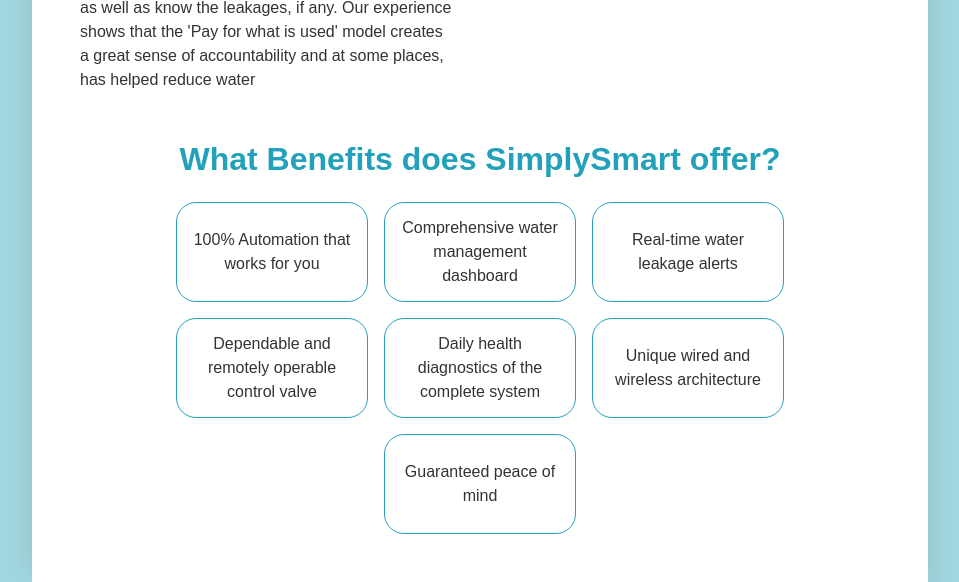
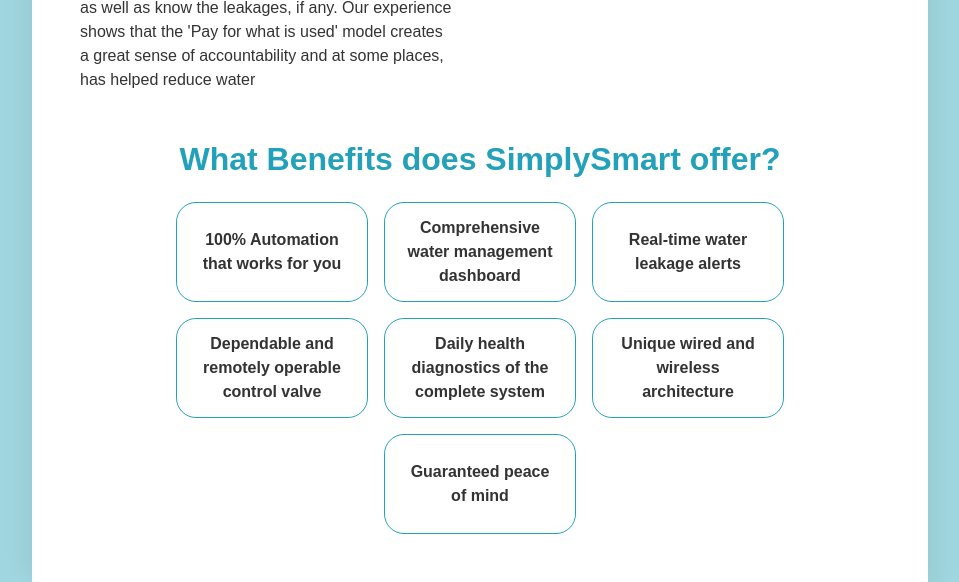
Before and after one commit to SimplySmartTech/simplysmart-web, a Rails app: page / in a window 1280 px wide. Shown: the part 1871-2453 px from the top of the page, without its empty margins (160-1119 px from the left). Run offline with Rails 7, Linux system fonts and the light colour scheme; style sheets or scripts are compiled from the project's sources.

Commit message:
changes in index page

```diff
--- a/app/assets/stylesheets/_variables.scss
+++ b/app/assets/stylesheets/_variables.scss
@@ -10,8 +10,6 @@
 $font-family-poppins:  'Poppins', sans-serif;
 $font-family-base: $font-family-poppins;
 
-$body-bg: $blue-terrace-pool;
-
 $blue: $blue-pelorous;
 $orange:$orange-cinnabar;
 
--- a/app/views/home/index.html.haml
+++ b/app/views/home/index.html.haml
@@ -9,7 +9,7 @@
           = image_tag("ss-mobile", :alt => "mobile", :class => "w-100")
       %div.d-flex.gap-5.px-5
         %div.flex-1
-          = image_tag("ss-mobile", :alt => "mobile", :class => "w-100")
+          = image_tag("ss-meters", :alt => "meters", :class => "w-100")
         %div.flex-1
           %h2.fw-bold.text-primary SimplySmart Water Meters
           %p.mb-0
@@ -24,18 +24,18 @@
           = image_tag("ss-laptop", :alt => "laptop", :class => "w-100")
       %div.px-5
         %h2.fw-bold.text-primary.text-center.mb-4 What Benefits does SimplySmart offer?
-        %ul.benifits-list-wrap.list-unstyled.mb-0.p-0.d-flex.flex-wrap.gap-3.justify-content-center
-          %li.benifits-list-item.border.border-primary.d-flex.align-items-center.text-center
+        %ul.benefits-list-wrap.list-unstyled.mb-0.p-0.d-flex.flex-wrap.gap-3.justify-content-center
+          %li.benefits-list-item.border.border-primary.d-flex.align-items-center.text-center.fw-bold
             100% Automation that works for you
-          %li.benifits-list-item.border.border-primary.d-flex.align-items-center.text-center
+          %li.benefits-list-item.border.border-primary.d-flex.align-items-center.text-center.fw-bold
             Comprehensive water management dashboard
-          %li.benifits-list-item.border.border-primary.d-flex.align-items-center.text-center
+          %li.benefits-list-item.border.border-primary.d-flex.align-items-center.text-center.fw-bold
             Real-time water leakage alerts
-          %li.benifits-list-item.border.border-primary.d-flex.align-items-center.text-center
+          %li.benefits-list-item.border.border-primary.d-flex.align-items-center.text-center.fw-bold
             Dependable and remotely operable control valve
-          %li.benifits-list-item.border.border-primary.d-flex.align-items-center.text-center
+          %li.benefits-list-item.border.border-primary.d-flex.align-items-center.text-center.fw-bold
             Daily health diagnostics of the complete system
-          %li.benifits-list-item.border.border-primary.d-flex.align-items-center.text-center
+          %li.benefits-list-item.border.border-primary.d-flex.align-items-center.text-center.fw-bold
             Unique wired and wireless architecture
-          %li.benifits-list-item.border.border-primary.d-flex.align-items-center.text-center
+          %li.benefits-list-item.border.border-primary.d-flex.align-items-center.text-center.fw-bold
             Guaranteed peace of mind
--- a/app/views/shared/_carousel.html.haml
+++ b/app/views/shared/_carousel.html.haml
@@ -3,30 +3,30 @@
     .carousel-item.active
       %div.d-flex
         %div.heading-box
-          %h1.carousel-heading.mb-0.pt-5 Install water meters in every apartment
+          %h1.carousel-heading.mb-0.pt-5.fw-bold Install water meters in every apartment
         %div.flex-1.d-flex.align-items-center.justify-content-center
           = image_tag("building-slider", :alt => "slider", :class => "carousel-slider-img")
     .carousel-item
       %div.d-flex
         %div.heading-box
-          %h1.carousel-heading.mb-0.pt-5 Comprehensive water management dashboard
+          %h1.carousel-heading.mb-0.pt-5.fw-bold Comprehensive water management dashboard
         %div.flex-1.d-flex.align-items-center.justify-content-center
           = image_tag("comperhensive-slider", :alt => "slider", :class => "carousel-slider-img")
     .carousel-item
       %div.d-flex
         %div.heading-box
-          %h1.carousel-heading.mb-0.pt-5 Real-time water leakage alerts
+          %h1.carousel-heading.mb-0.pt-5.fw-bold Real-time water leakage alerts
         %div.flex-1.d-flex.align-items-center.justify-content-center
           = image_tag("real-time-slider", :alt => "slider", :class => "carousel-slider-img")
     .carousel-item
       %div.d-flex
         %div.heading-box
-          %h1.carousel-heading.mb-0.pt-5 Dependable and remotely operable control valve
+          %h1.carousel-heading.mb-0.pt-5.fw-bold Dependable and remotely operable control valve
         %div.flex-1.d-flex.align-items-center.justify-content-center
           = image_tag("remote-control-slider", :alt => "slider", :class => "carousel-slider-img")
     .carousel-item
       %div.d-flex
         %div.heading-box
-          %h1.carousel-heading.mb-0.pt-5 Daily health diagnostics of the complete system
+          %h1.carousel-heading.mb-0.pt-5.fw-bold Daily health diagnostics of the complete system
         %div.flex-1.d-flex.align-items-center.justify-content-center
           = image_tag("dignostics-slider", :alt => "slider", :class => "carousel-slider-img")
```
Also changed, not shown: app/assets/stylesheets/_global.scss (+9 -3 lines), app/assets/stylesheets/application.css, 1 other file.
